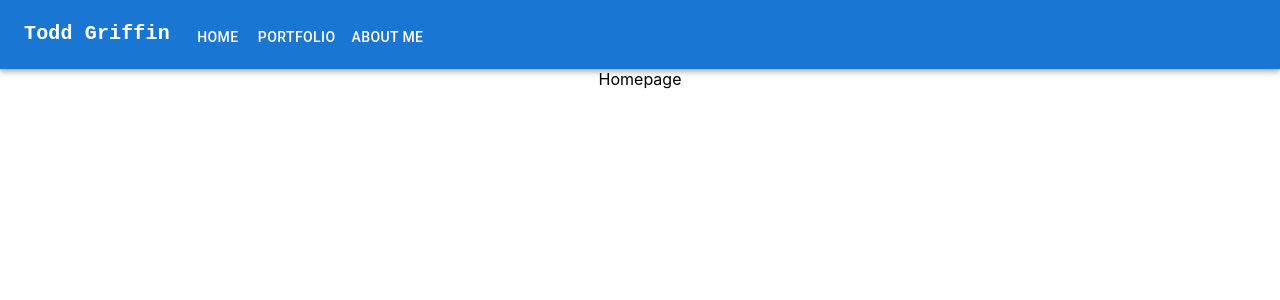
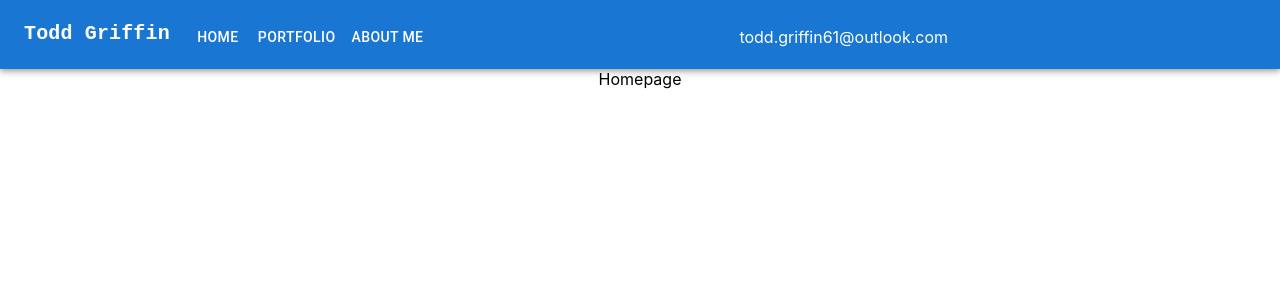
Before and after one commit to ample-samples/web-portfolio, a React (Create React App) app: page / in a window 1280 px wide. Shown: the top 300 px of the page. Built offline with nearby package versions, Linux system fonts and the light colour scheme.

Commit message:
added email box

```diff
--- a/src/components/topbar.js
+++ b/src/components/topbar.js
@@ -134,6 +134,15 @@ export function Topbar() {
               </Button>
             ))}
           </Box>
+          <Box
+            sx={{
+              flexGrow: 1,
+              display: { xl: 'flex', md: 'flex', xs: 'none' },
+              translate: '0px 3px'
+            }}>
+              todd.griffin61@outlook.com
+          </Box>
+          <Box></Box>
         </Toolbar>
       </Container>
     </AppBar>
```
